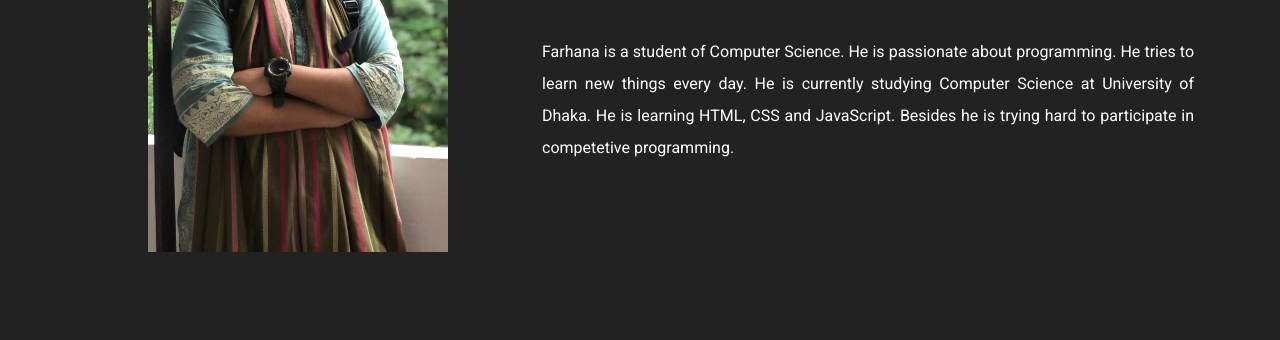
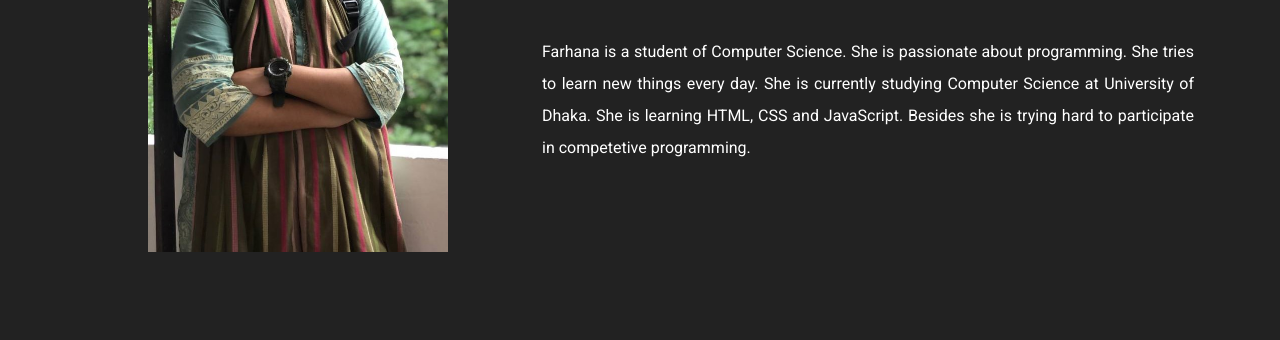
Before and after one commit to mastermind-fa/portfolio1, a plain HTML site: page Farhana/index.html in a window 1280 px wide. Shown: the part 460-800 px from the top of the page. Drawn offline with Linux system fonts and the light colour scheme.

Commit message:
Update index.html

```diff
--- a/Farhana/index.html
+++ b/Farhana/index.html
@@ -8,7 +8,7 @@
     <!-- meta tags for SEO -->
     <meta name="title" content="Farhana Alam - CS Student">
     <meta name="description"
-        content="Farhana is a student of Computer Science. he is passionate about programming.">
+        content="Farhana is a student of Computer Science. She is passionate about programming.">
     <meta name="keywords"
         content="Farhana,Alam,CS,Computer Science,Programming,HTML,CSS,JavaScript">
     <meta name="robots" content="index, follow">
@@ -61,7 +61,7 @@
 
             <div class="hero-right">
                 <h2 class="title">Farhana Alam</h2>
-                <p class="description">Farhana is a student of Computer Science. He is passionate about programming. He tries to learn new things every day. He is currently studying Computer Science at University of Dhaka. He is learning HTML, CSS and JavaScript. Besides he is trying hard to participate in competetive programming.</p>
+                <p class="description">Farhana is a student of Computer Science. She is passionate about programming. She tries to learn new things every day. She is currently studying Computer Science at University of Dhaka. She is learning HTML, CSS and JavaScript. Besides she is trying hard to participate in competetive programming.</p>
             </div>
         </div>
     </div>
```
